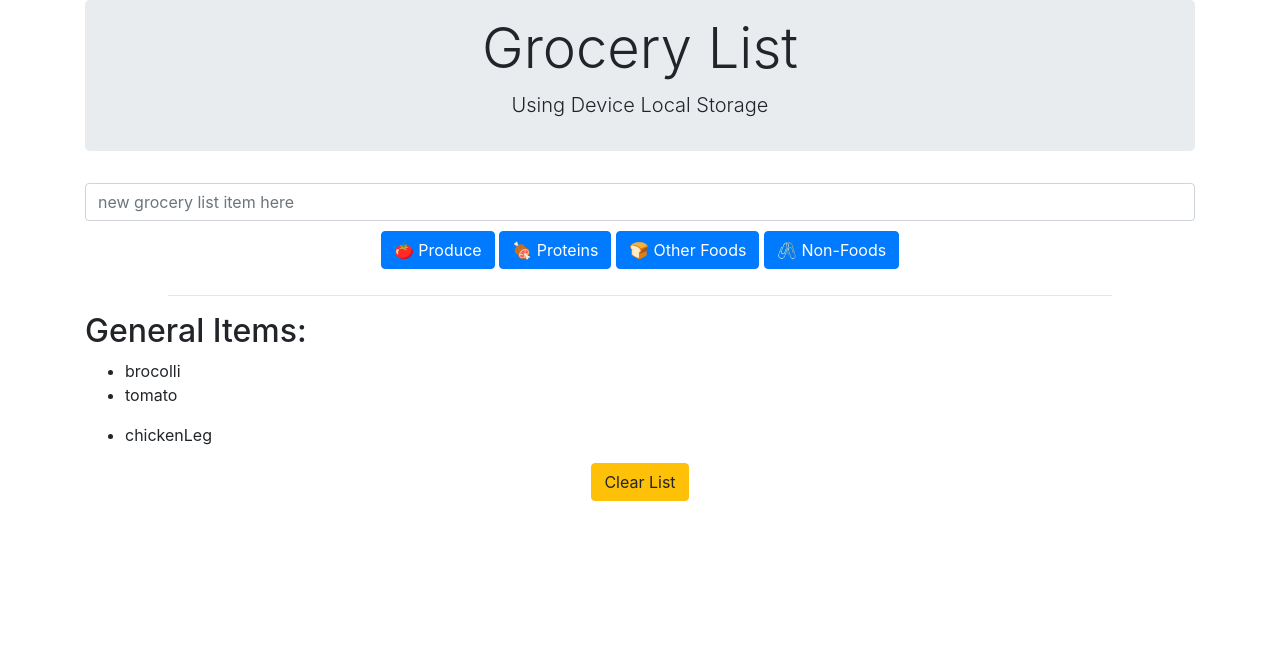
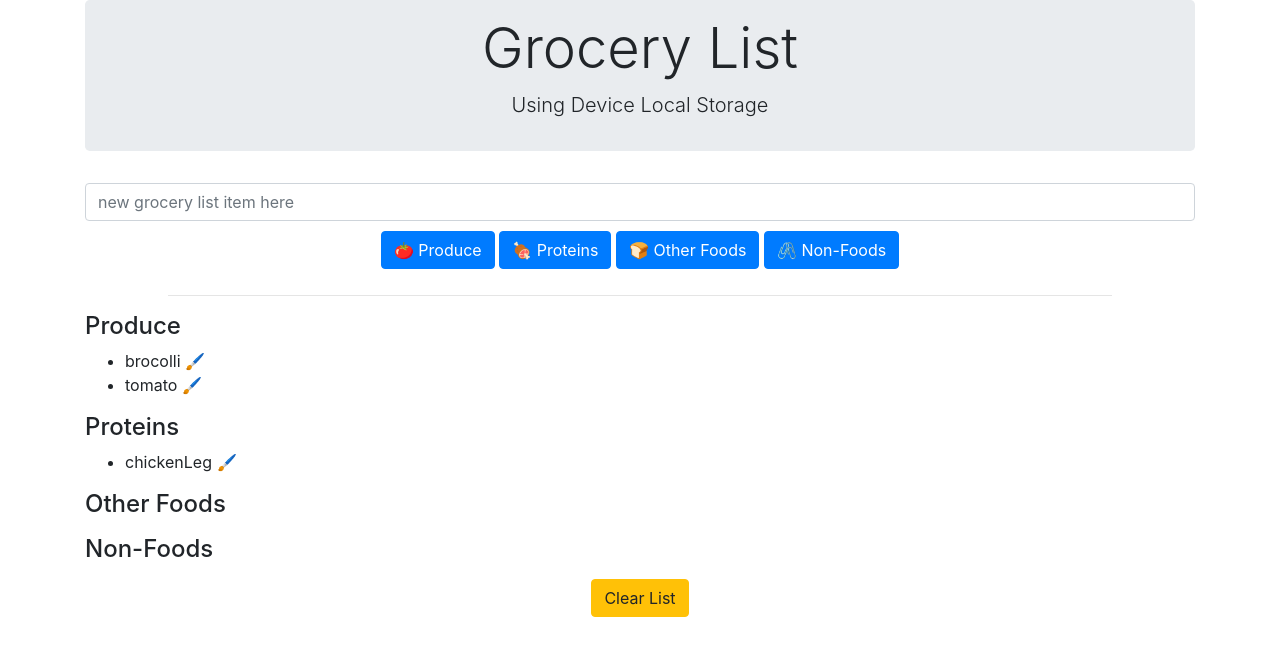
Before and after one commit to HoldenJC/categorized-grocery-list-aws-api, a website built with webpack: page src/index.html in a window 1280 px wide. Built offline with nearby package versions, Linux system fonts and the light colour scheme.

Commit message:
add display list functionality

```diff
--- a/src/index.html
+++ b/src/index.html
@@ -22,11 +22,14 @@
     <hr>
 
     <div id="groceryLists">
-    <h2>General Items:</h2>
-    <ul id = "produceList">Produce: </ul>
-    <ul id = "proteinsList">Proteins: </ul>
-    <ul id = "other-foodsList">Other Foods: </ul>
-    <ul id = "non-foodsList">Non Foods: </ul>
+    <h4>Produce</h4>
+    <ul id="produceList"></ul>
+    <h4>Proteins</h4>
+    <ul id="proteinsList"></ul>
+    <h4>Other Foods</h4>
+    <ul id="other-foodsList"></ul>
+    <h4>Non-Foods</h4>
+    <ul id="non-foodsList">Non Foods: </ul>
     </div>
 
     <button id="clearList" class="btn btn-warning">Clear List</button>
--- a/src/main.js
+++ b/src/main.js
@@ -12,6 +12,18 @@ class FoodItem{
     this.id = id;
   }
 }
+
+let groceryList = [];
+
+let broc = new FoodItem("brocolli", "produce", "001");
+let toma = new FoodItem("tomato", "produce", "002");
+let legOfAnimal = new FoodItem("chickenLeg", "proteins", "003");
+
+groceryList.push(broc);
+groceryList.push(toma);
+groceryList.push(legOfAnimal);
+
+updateDisplay(groceryList);
 // ---------------------------------
 
 const attachSubmitHandler = function (category) {
@@ -27,45 +39,44 @@ const attachSubmitHandler = function (category) {
   });
 }
 
-$(document).ready(function() {
-  attachSubmitHandler("produce");
-  attachSubmitHandler("proteins");
-  attachSubmitHandler("other-foods");
-  attachSubmitHandler("non-foods");
-});
-
 function emptyDisplay(){
-  $("#produceList").text("");
-  $("#proteinsList").text("");
-  $("#other-foodsList").text("");
-  $("#non-foodsList").text("");
+  $("#produceList").empty();
+  $("#proteinsList").empty();
+  $("#other-foodsList").empty();
+  $("#non-foodsList").empty();
 }
 
 function updateDisplay(grocList){
   emptyDisplay();
   grocList.forEach(function(groceryItem){
-    $("#" + groceryItem.category + "List").append(`<li id="${groceryItem.id}">${groceryItem.itemName}</li>`);
+    $("#" + groceryItem.category + "List").append(`<li><span id="${groceryItem.id}">${groceryItem.itemName}</span><span id="edit${groceryItem.id}"> &#128396;</span></li>`);
     $("#" + groceryItem.id).click(function(){
       //deleteItem(groceryItem.id)
+      console.log("deleteItem(groceryItem.id)" + groceryItem.id);
+      updateDisplay(grocList);
+    });
+    $("#edit" + groceryItem.id).click(function(){
+
+      //editItem(groceryItem.id)
       console.log("deleteItem(groceryItem.id)" + groceryItem.id);
       updateDisplay(grocList);
     });
   });
 }
 
-// Back end code -------------------
 
-let groceryList = [];
 
-let broc = new FoodItem("brocolli", "produce", "001");
-let toma = new FoodItem("tomato", "produce", "002");
-let legOfAnimal = new FoodItem("chickenLeg", "proteins", "003");
+$(document).ready(function() {
+  attachSubmitHandler("produce");
+  attachSubmitHandler("proteins");
+  attachSubmitHandler("other-foods");
+  attachSubmitHandler("non-foods");
 
-groceryList.push(broc);
-groceryList.push(toma);
-groceryList.push(legOfAnimal);
-
-updateDisplay(groceryList);
+  $('#clearList').click(function() {
+    //clearList();
+    //updateDisplay(groceryList);
+  })
+});
 
 //get / creates local if not get
 //let groceryList = localStorage.getItem('items') ? JSON.parse(localStorage.getItem('items')) : [];
```
